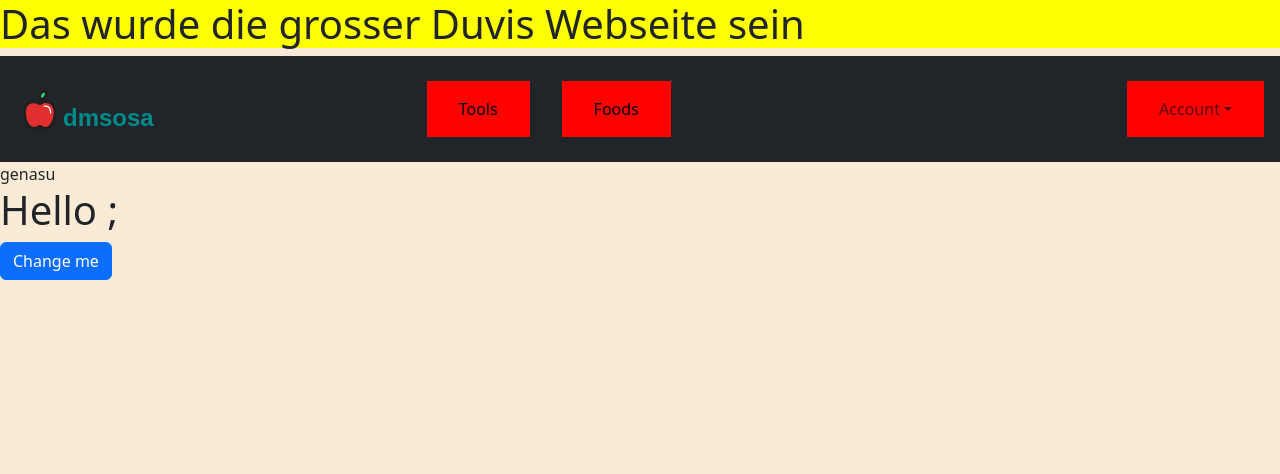
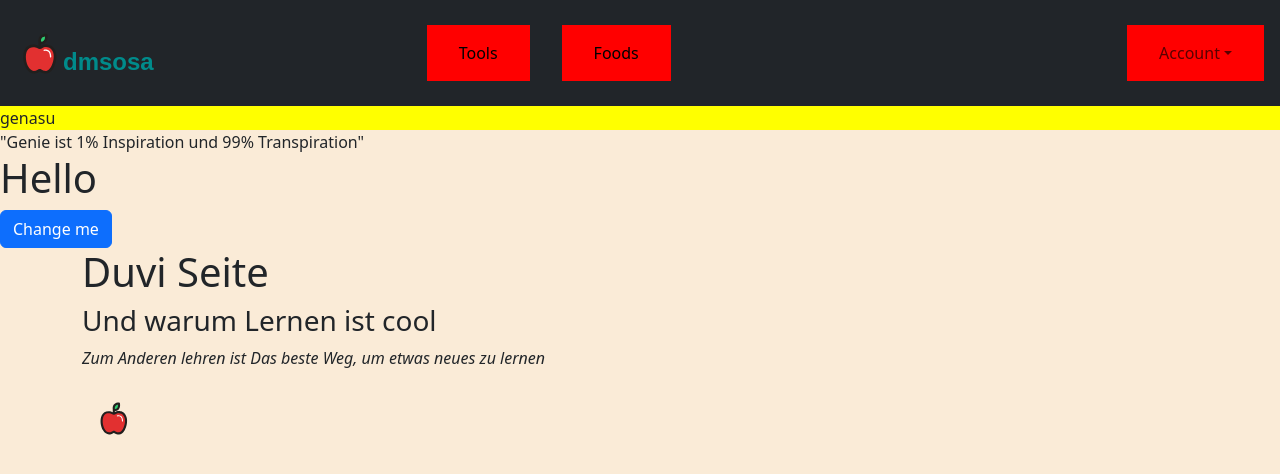
Before and after one commit to dmsosa/dmblog, a React (Vite) app: page / in a window 1280 px wide. Shown: the top 474 px of the page. Built offline with nearby package versions, Linux system fonts and the light colour scheme.

Commit message:
Transpiration

```diff
--- a/src/App.tsx
+++ b/src/App.tsx
@@ -3,6 +3,7 @@ import { Outlet } from 'react-router-dom';
 import React from 'react';
 import Container from './components/Container'
 import ViteLogo from './components/Logos/ViteLogo'
+import Navbar from './components/Navbar/Navbar';
 
 function App() {
   const [count, setCount] = useState(0)
@@ -10,7 +11,7 @@ function App() {
   return (
     <React.Fragment>
       <header className="header">
-        <h1>Das wurde die grosser Duvis Webseite sein</h1>
+        <Navbar/>
       </header>
       <main className="main">
         <Outlet />
--- a/src/routes/Home.tsx
+++ b/src/routes/Home.tsx
@@ -1,5 +1,6 @@
 import { TAuthContext, useAuth } from "../context/AuthContext";
 import { loginUser } from "../service/loginUser";
+import apple from "../assets/apple.svg";
 import NavbarLarge from "../components/Navbar/NavbarLarge";
 import Navbar from "../components/Navbar/Navbar";
 
@@ -16,13 +17,21 @@ function Home() {
 
     return(
         <>
-        <Navbar/>
+        "Genie ist 1% Inspiration und 99% Transpiration"
         <h1>
-            Hello {loggedUser?.username};
+            Hello {loggedUser?.username}
         </h1>
         <button
         className="btn btn-primary"
         onClick={func}>Change me</button>
+        <div className="container">
+            <div className="paragraph-container">
+                <h1 className="paragraph-h1">Duvi Seite</h1>
+                <h3 className="paragraph-h3">Und warum Lernen ist cool</h3>
+                <p className="paragraph-p">Zum Anderen lehren ist Das beste Weg, um etwas neues zu lernen</p>
+                <img className="paragraph-img" src={apple}/>
+            </div>
+        </div>
         </>
 
     )
--- a/src/scss/styles.scss
+++ b/src/scss/styles.scss
@@ -59,5 +59,16 @@ header {
 }
 .nav-link {
     margin:0;
+}
+.paragraph-h1 {
 
 }
+.paragraph-h3 {
+
+}
+.paragraph-p {
+    font-style: italic;
+}
+.paragraph-img {
+    width: 4em;
+}
```
